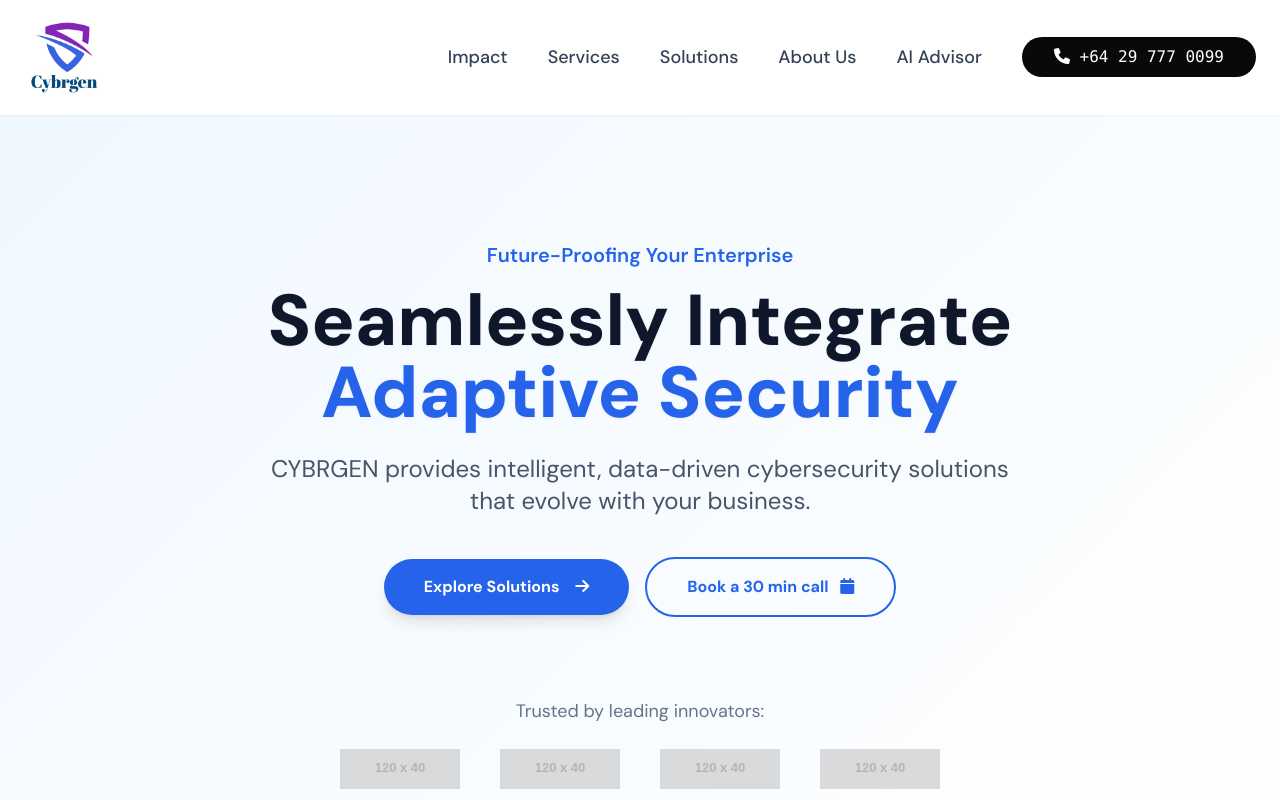
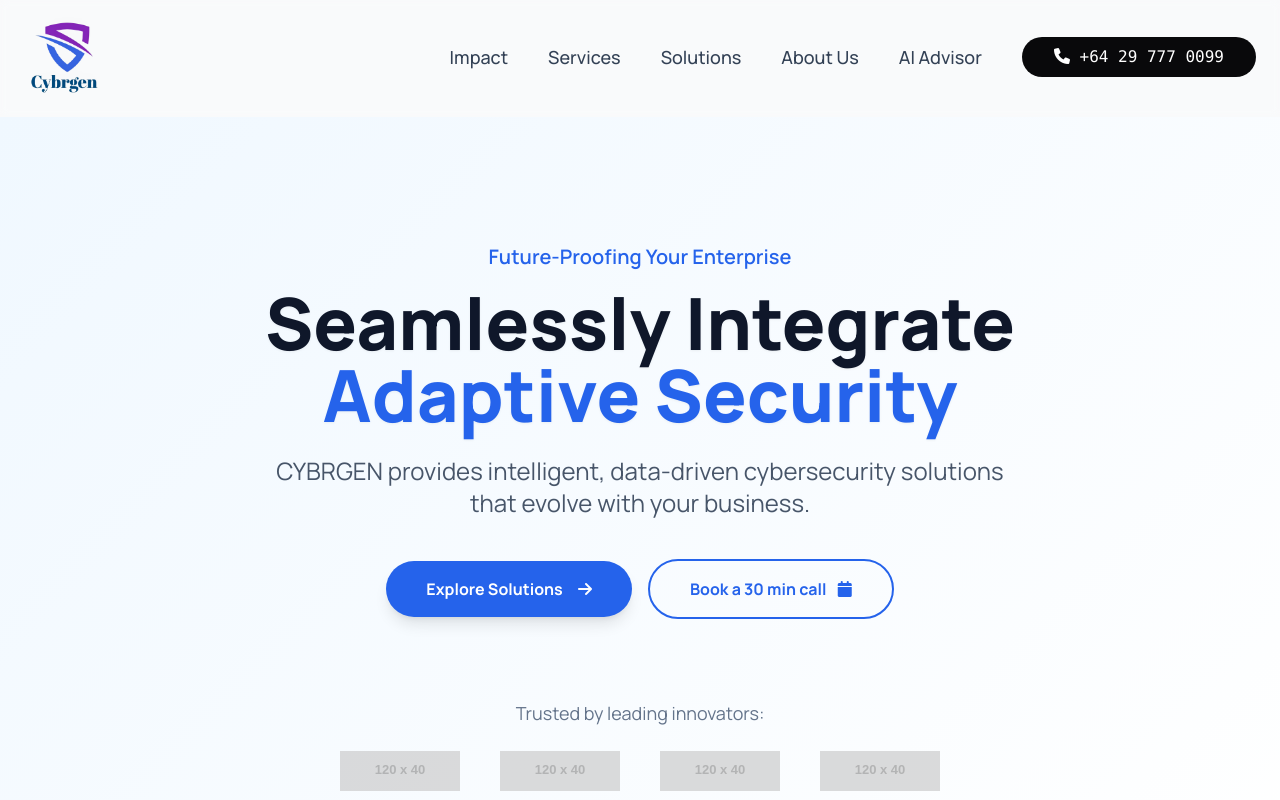
Before and after one commit to workwithash/cybrgen, a website: page index.html in a window 1280 px wide. Shown: the top 800 px of the page. Drawn offline with nearby package versions, Linux system fonts and the light colour scheme; placeholder pictures from the web are drawn by us.

Commit message:
Navbar Changes

```diff
--- a/index.html
+++ b/index.html
@@ -9,12 +9,19 @@
     <!-- Font: DM Sans (Google Fonts) -->
     <link href="https://fonts.googleapis.com/css2?family=DM+Sans:wght@300;400;500;600;700;800&display=swap"
         rel="stylesheet">
+
+    <!-- Linking Manrope Font  -->
+    <link rel="preconnect" href="https://fonts.googleapis.com">
+    <link rel="preconnect" href="https://fonts.gstatic.com" crossorigin>
+    <link href="https://fonts.googleapis.com/css2?family=Manrope:wght@200..800&family=Rock+Salt&display=swap"
+        rel="stylesheet">
+
     <!-- Font Awesome for Icons -->
     <link rel="stylesheet" href="https://cdnjs.cloudflare.com/ajax/libs/font-awesome/6.0.0-beta3/css/all.min.css">
 
     <style>
         body {
-            font-family: 'DM Sans', sans-serif;
+            font-family: 'Manrope', sans-serif;
             background-color: #f8fafc;
             /* Light, almost white background (slate-50) */
             color: #1e293b;
@@ -197,7 +204,7 @@
 <body class="bg-gray-50 text-slate-800">
 
     <!-- Navigation Bar -->
-    <header class="bg-white bg-opacity-90 backdrop-blur-sm shadow-sm sticky top-0 z-50 py-4">
+    <header class="bg-none backdrop-blur-sm shadow-sm border-b-2 border-gray-50 top-0 z-50 py-4">
         <nav class="container mx-auto px-6 flex justify-between items-center">
             <!-- Logo with elegant typography -->
             <a href="#"
```
